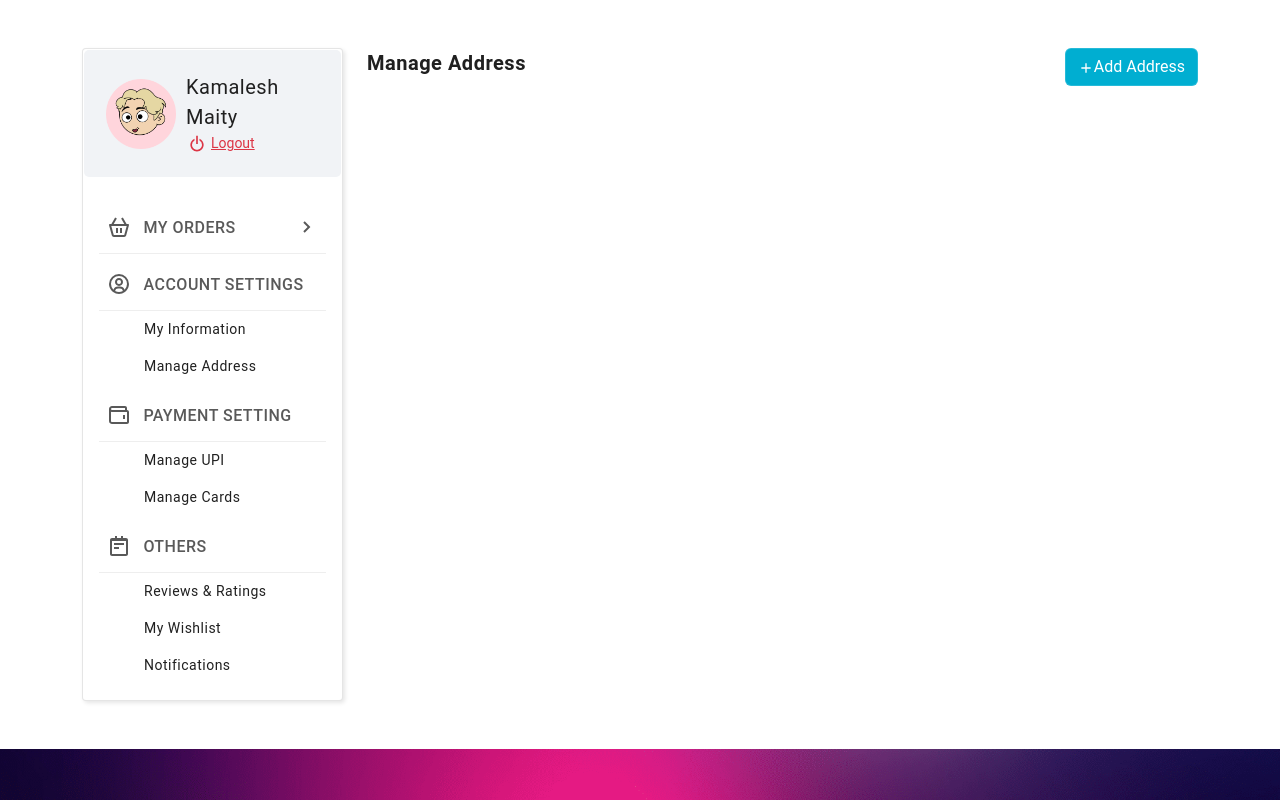
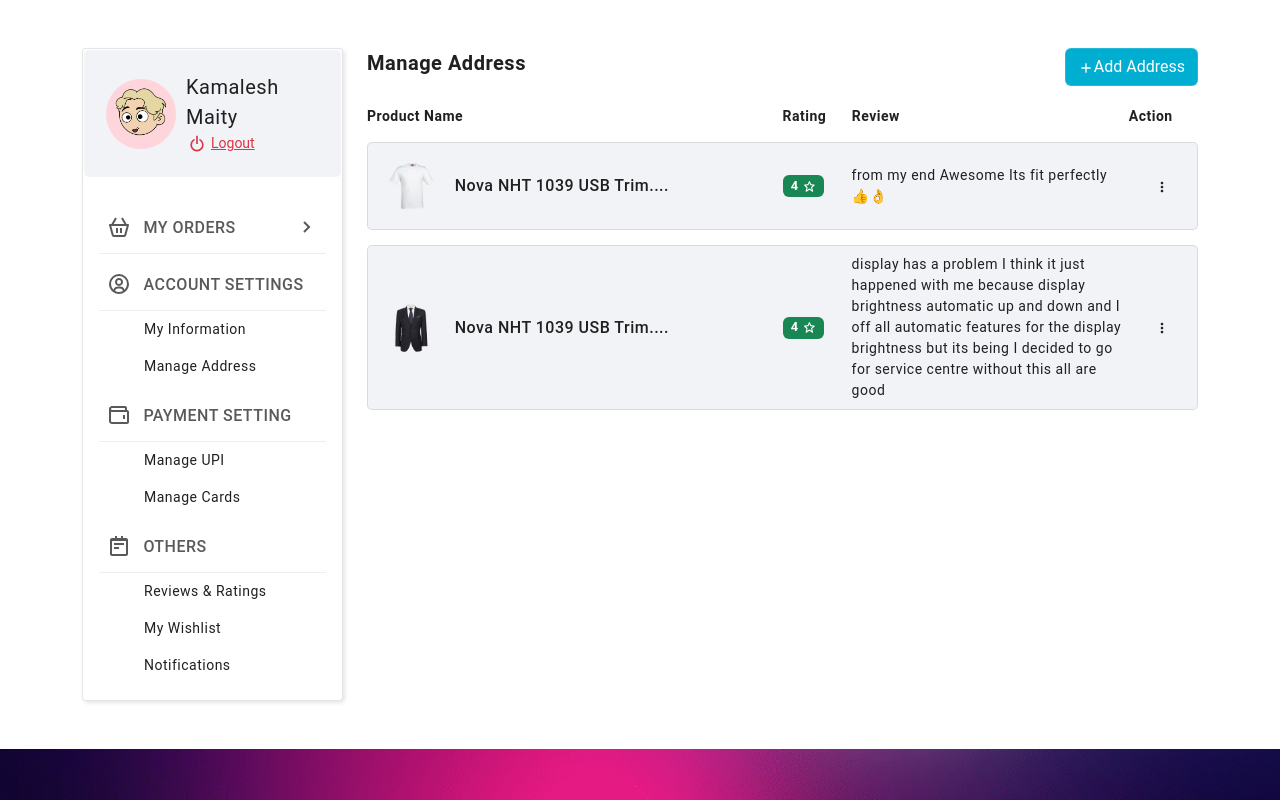
Before and after one commit to kamalesh777/e-stalls-client, a Next.js app: page /profile/others/reviews in a window 1280 px wide. Built offline with nearby package versions, Linux system fonts and the light colour scheme.

Commit message:
review list page ready

```diff
--- a/src/components/Profile/Others/Reviews.tsx
+++ b/src/components/Profile/Others/Reviews.tsx
@@ -1,11 +1,10 @@
 import React, { useState } from 'react'
-import { Row, Col, Card } from 'react-bootstrap'
-import { BiPlus } from 'react-icons/bi'
-import { HiOutlineOfficeBuilding, HiOutlineHome } from 'react-icons/hi'
+import { Col, Badge, Dropdown } from 'react-bootstrap'
+import { BiCheckSquare, BiDotsVerticalRounded, BiEdit, BiPlus, BiStar, BiTrash } from 'react-icons/bi'
 import ExtraCardHeader from '@/common/ExtraCardHeader'
 import ReviewRating from '@/common/Modal/ReviewRating'
 
-import reviewData from "@/mock/reviews.json"
+import reviewData from '@/mock/reviews.json'
 
 interface reviewTypes {
   _id: string
@@ -20,7 +19,31 @@
 
 const Reviews = (): JSX.Element => {
   const [openModal, setOpenModal] = useState<boolean>(false)
-  const [reviewList, setReviewList] = useState<reviewTypes[]>([])
+  const [reviewList, setReviewList] = useState<reviewTypes[]>(reviewData || [])
+
+  const editHandler = (id: string): void => {
+    console.log(id)
+  }
+
+  // dropdown option
+  const individualDropdown = (obj: reviewTypes): JSX.Element => (
+    <Dropdown className="text-center">
+      <Dropdown.Toggle id="dropdown-basic" className="simple-dropdown">
+        <BiDotsVerticalRounded />
+      </Dropdown.Toggle>
+
+      <Dropdown.Menu>
+        <Dropdown.Item href="#/action-1" onClick={() => editHandler(obj._id)}>
+          <BiEdit className="me-2 fs-5" />
+          Edit
+        </Dropdown.Item>
+        <Dropdown.Item className="text-danger">
+          <BiTrash className="me-2 fs-5" />
+          Delete
+        </Dropdown.Item>
+      </Dropdown.Menu>
+    </Dropdown>
+  )
   return (
     <div className="content-wrapper">
       <ExtraCardHeader
@@ -32,27 +55,49 @@
           </button>
         }
       />
-      <Row>
-        {reviewList.map(obj => (
-          <Col key={obj._id} md={6}>
-            <Card className="adress-box">
-              <Card.Body>
-                <div className={`addres-icon ${obj.default ? 'active' : ''}`}>
-                  {obj.address_type === 'office' ? (
-                    <HiOutlineOfficeBuilding className="fs-3" />
-                  ) : (
-                    <HiOutlineHome className="fs-3" />
-                  )}
+      <div className="profile-review">
+        <div className="review-list-card">
+          <div className="review-haeder">
+            <Col sm={5} md={6}>
+              Product Name
+            </Col>
+            <Col sm={2} md={1}>
+              Rating
+            </Col>
+            <Col sm={4} md={4}>
+              Review
+            </Col>
+            <Col sm={1} md={1}>
+              Action
+            </Col>
+          </div>
+          {reviewList.map(obj => (
+            <div className="review-rows" key={obj._id}>
+              <Col sm={5} md={6}>
+                <div className="d-flex align-items-center">
+                  <div className="review-product mb-0">
+                    <img src={obj.product_image} className="img-fluid" />
+                  </div>
+                  <h2 className="fs-6 mb-0">Nova NHT 1039 USB Trim....</h2>
                 </div>
+              </Col>
+              <Col sm={2} md={1}>
+                <Badge bg="success" className="fs-7">
+                  {obj.rating}
+                  <BiStar className="ms-1" />
+                </Badge>
+              </Col>
+              <Col sm={4} md={4}>
+                {obj.review_description}
+              </Col>
 
-                <h4 className="fs-6">{obj.name}</h4>
-                <p className="fs-7 mb-0">{obj.address}</p>
+              <Col sm={1} md={1}>
                 {individualDropdown(obj)}
-              </Card.Body>
-            </Card>
-          </Col>
-        ))}
-      </Row>
+              </Col>
+            </div>
+          ))}
+        </div>
+      </div>
       <ReviewRating {...{ openModal, setOpenModal }} />
     </div>
   )
--- a/src/mock/reviews.json
+++ b/src/mock/reviews.json
@@ -1,7 +1,7 @@
 [
     {
         "_id": "62e785e626965",
-        "product_image": "",
+        "product_image": "/assets/images/products/01.png",
         "product_title": "TRIPR Printed Men Round Neck Dark Blue T-Shirt",
         "rating": 4,
         "rating_label": "Pretty good",
@@ -10,5 +10,17 @@
         "review_description": "from my end Awesome Its fit perfectly 👍👌",
         "verified_buyer": true,
         "product_id": "623e94013e252"
+    },
+    {
+        "_id": "62e785e626965",
+        "product_image": "/assets/images/products/02.png",
+        "product_title": "TRIPR Printed Men Round Neck Dark Blue T-Shirt",
+        "rating": 4,
+        "rating_label": "Pretty good",
+        "like": 15,
+        "dislike": 5,
+        "review_description": "display has a problem I think it just happened with me because display brightness automatic up and down and I off all automatic features for the display brightness but its being I decided to go for service centre without this all are good",
+        "verified_buyer": true,
+        "product_id": "623e94013e252"
     }
 ]
--- a/styles/globals.scss
+++ b/styles/globals.scss
@@ -229,6 +229,26 @@
 }
 .react-simple-star-rating-tooltip {
     padding: 3px 6px  !important;
+}
+.review-haeder,
+.review-rows {
+	display: flex;
+    flex-wrap: wrap;
+	align-items: center;
+}
+.review-rows {
+    background: $bg-light-2;
+    border: 1px solid $bg-dark-1;
+    margin-top: 15px;
+    padding: 8px 0;
+    border-radius: 5px;
+
+}
+.review-haeder {
+    font-weight: 600;
+}
+.review-rows .review-product {
+	border: 0;
 }
 /* ==============File Uploader=================*/
 .file-uploader {
```
